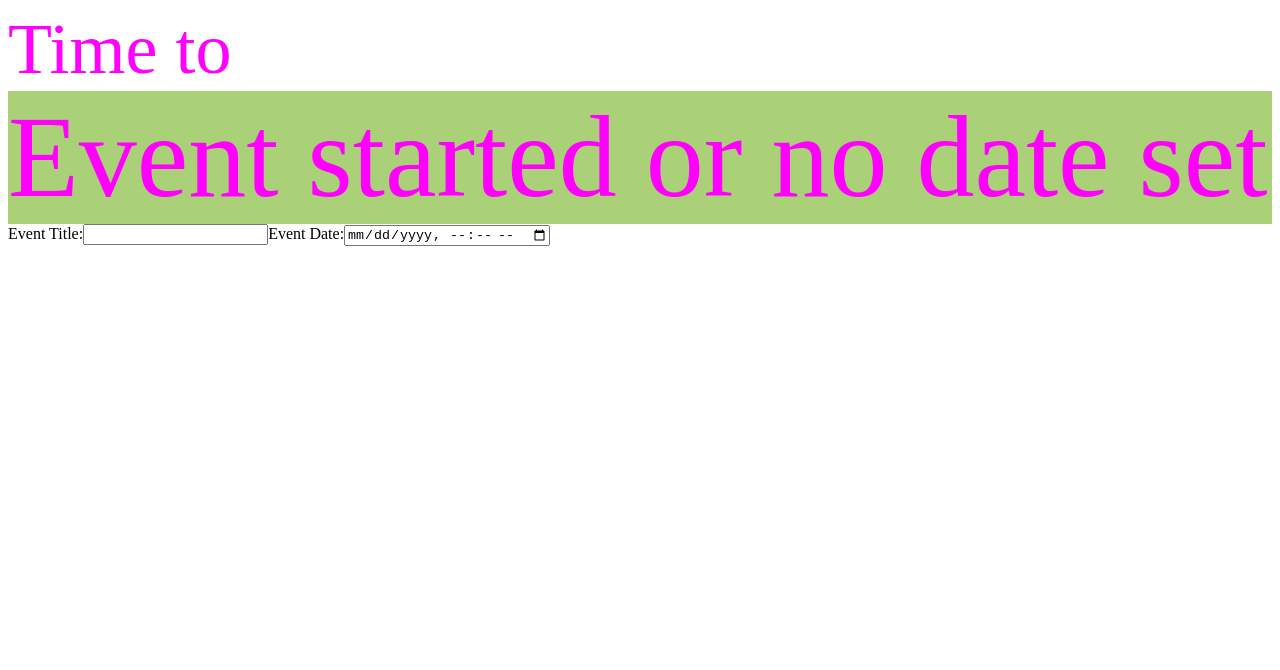
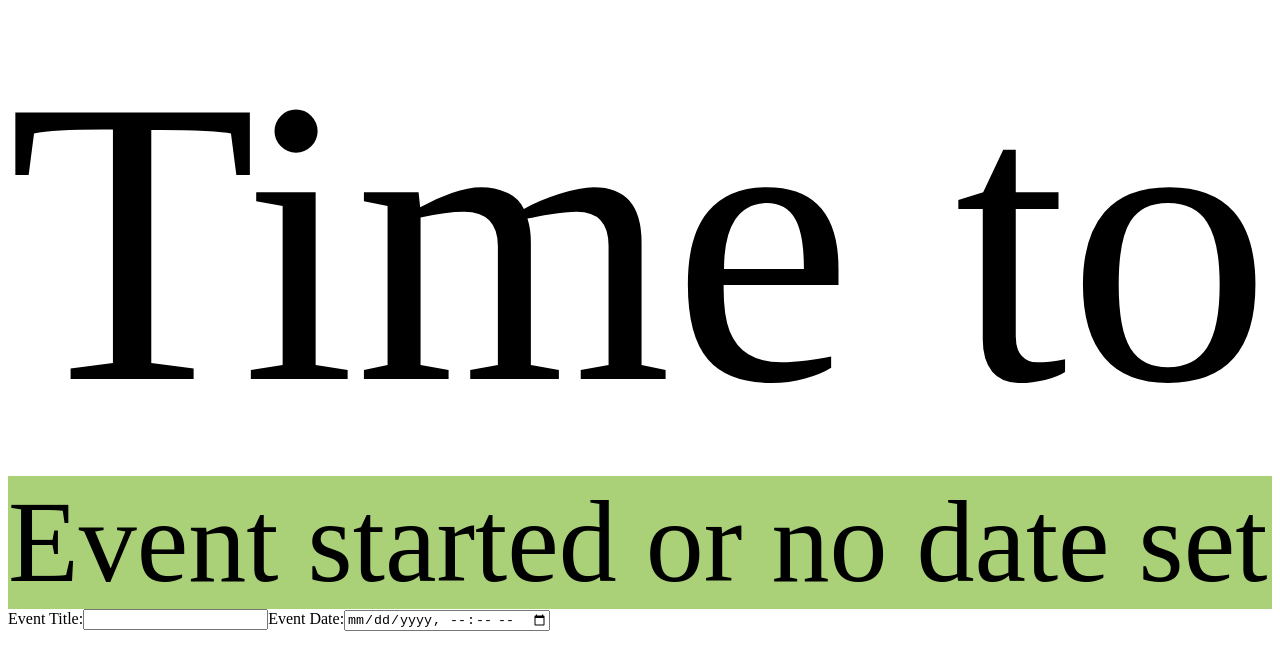
Before and after one commit to MathewsFranco/angular-countdown-app, an Angular app: page / in a window 1280 px wide. Shown: the top 670 px of the page. Built offline with nearby package versions, Linux system fonts and the light colour scheme.

Commit message:
🔧 remove max size from title

```diff
--- a/src/app/components/event-title/event-title.component.html
+++ b/src/app/components/event-title/event-title.component.html
@@ -1,2 +1,2 @@
-<div appFitText [maxFontSize]="72">Time to {{countdown.eventTitle()}}
+<div appFitText>Time to {{countdown.eventTitle()}}
 </div>
--- a/src/app/directives/fit-text.directive.ts
+++ b/src/app/directives/fit-text.directive.ts
@@ -3,7 +3,6 @@ import {
   Directive,
   ElementRef,
   HostListener,
-  Input,
   Renderer2,
 } from '@angular/core'
 
@@ -12,8 +11,6 @@ import {
   standalone: true,
 })
 export class FitTextDirective implements AfterViewInit {
-  @Input() maxFontSize?: number
-
   constructor(
     private el: ElementRef,
     private renderer: Renderer2,
@@ -21,7 +18,6 @@ export class FitTextDirective implements AfterViewInit {
 
   ngAfterViewInit() {
     this.resizeText()
-    this.renderer.setStyle(this.el.nativeElement, 'color', 'magenta')
   }
 
   @HostListener('window:resize')
@@ -45,11 +41,6 @@ export class FitTextDirective implements AfterViewInit {
         break
       }
 
-      // If a maxFontSize is provided and we hit it, stop
-      if (this.maxFontSize && fontSize >= this.maxFontSize) {
-        break
-      }
-
       fontSize++
     }
 
```
